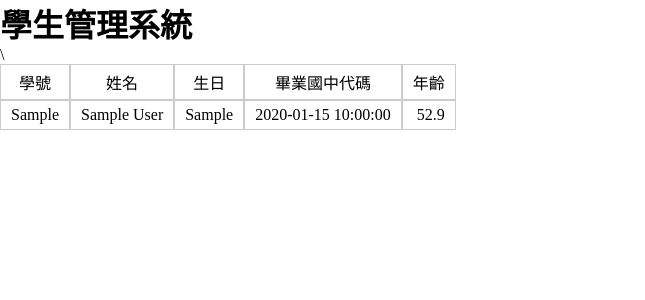
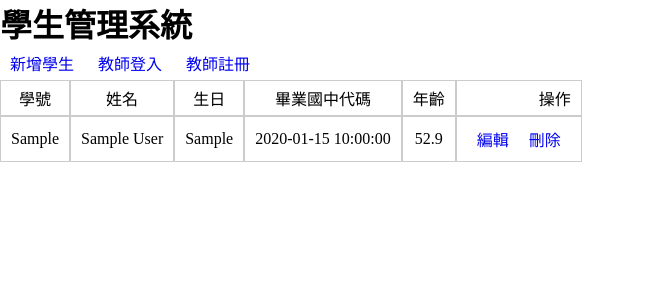
Before and after one commit to ruzs/php_mysql_connect, a PHP site: page / in a window 1280 px wide. Shown: the top 300 px of the page, without its empty margins (0-645 px from the left). Run offline with PHP 8.4, Linux system fonts and the light colour scheme; tables that the repository leaves empty or names only in its code hold one stand-in row (values such as "Sample post").

Commit message:
建立CRUD系統建立基礎CRUD系統的相關頁面檔案及連結資料

```diff
--- a/index.php
+++ b/index.php
@@ -27,7 +27,13 @@
   ?>
 </head>
 <body>
-  <h1>學生管理系統</h1>\
+  <h1>學生管理系統</h1>
+  <nav>
+    <a href="add.php">新增學生</a>
+    <a href="login.php">教師登入</a>
+    <a href="reg.php">教師註冊</a>
+  </nav>
+
   <table class='list-students'>
     <tr>
       <td>學號</td>
@@ -35,6 +41,7 @@
       <td>生日</td>
       <td>畢業國中代碼</td>
       <td>年齡</td>
+      <td>操作</td>
     </tr>
   <?php
   foreach ($rows as $row) {
@@ -45,6 +52,10 @@
     echo "<td>{$row['birthday']}</td>";
     echo "<td>{$row['graduate_at']}</td>";
     echo "<td>{$age}</td>";
+    echo "<td>";
+    echo "<a href='edit.php'?id={$row}>編輯</a>";
+    echo "<a href='del.php'?id={$row}>刪除</a>";
+    echo "</td>";
     echo "</tr>";
   }
   ?>
--- a/style.css
+++ b/style.css
@@ -15,3 +15,11 @@ table td{
 table td:last-child{
   text-align: right;
 }
+a{
+  display: inline-block;
+  padding: 5px 10px;
+  text-decoration: none;
+}
+a:hover{
+  text-decoration: underline;
+}
```
Also changed, not shown: add.php (added, +12 -0 lines), del.php (added, +12 -0 lines), edit.php (added, +12 -0 lines), login.php (added, +12 -0 lines), reg.php (added, +12 -0 lines), api/add_student.php (renamed from add_student.php), api/del_student.php (renamed from del_student.php), api/edit_student.php (renamed from edit_student.php).
